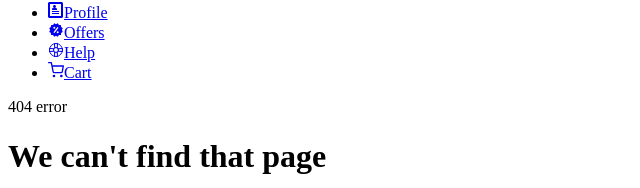
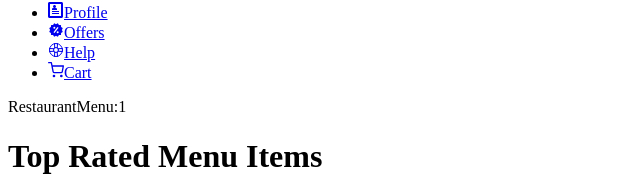
Before and after one commit to jatinfoujdar/swiggy-api-app, a React (Create React App) app: page /restaurant/1 in a window 1280 px wide. Shown: the part 183-371 px from the top of the page, without its empty margins (0-640 px from the left). Built offline with nearby package versions, Linux system fonts and the light colour scheme.

Commit message:
useparams fetch id commit

```diff
--- a/src/App.js
+++ b/src/App.js
@@ -10,6 +10,7 @@ import Login from "./Login/Login";
 import Signup from './Login/Signup';
 import Body from './Component/Body';
 import { Error } from './Component/Error';
+import RestaurantMenu from './Component/Restaurant/RestaurantMenu';
 
 function App() {
   return (
@@ -20,8 +21,8 @@ function App() {
         <Route path="/login" element={<Login />} />
         <Route path="/signup" element={<Signup />} />
         <Route path='*' element={<Error />}/>
+        <Route path="/restaurant/:id" element={<RestaurantMenu />}/>
       </Routes>
-
       <Category />
     </BrowserRouter>
   );
--- /dev/null
+++ b/src/Component/Restaurant/RestaurantMenu.jsx
@@ -0,0 +1,12 @@
+import React from 'react'
+import { useParams } from 'react-router-dom'
+
+const RestaurantMenu = () => {
+    const params = useParams();
+    const {id} = params
+  return (
+    <div>RestaurantMenu:{id}</div>
+  )
+}
+
+export default RestaurantMenu
```
